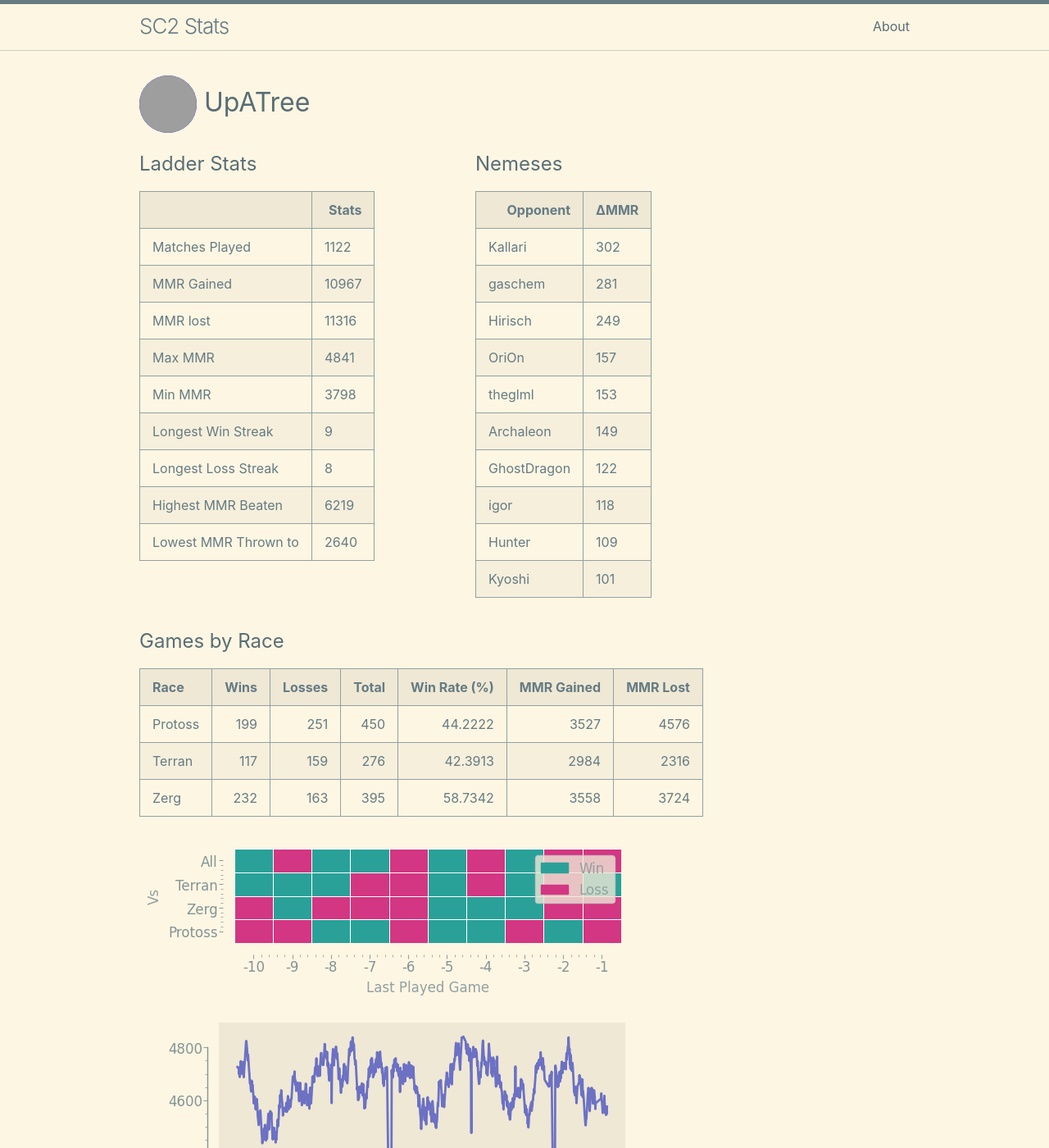
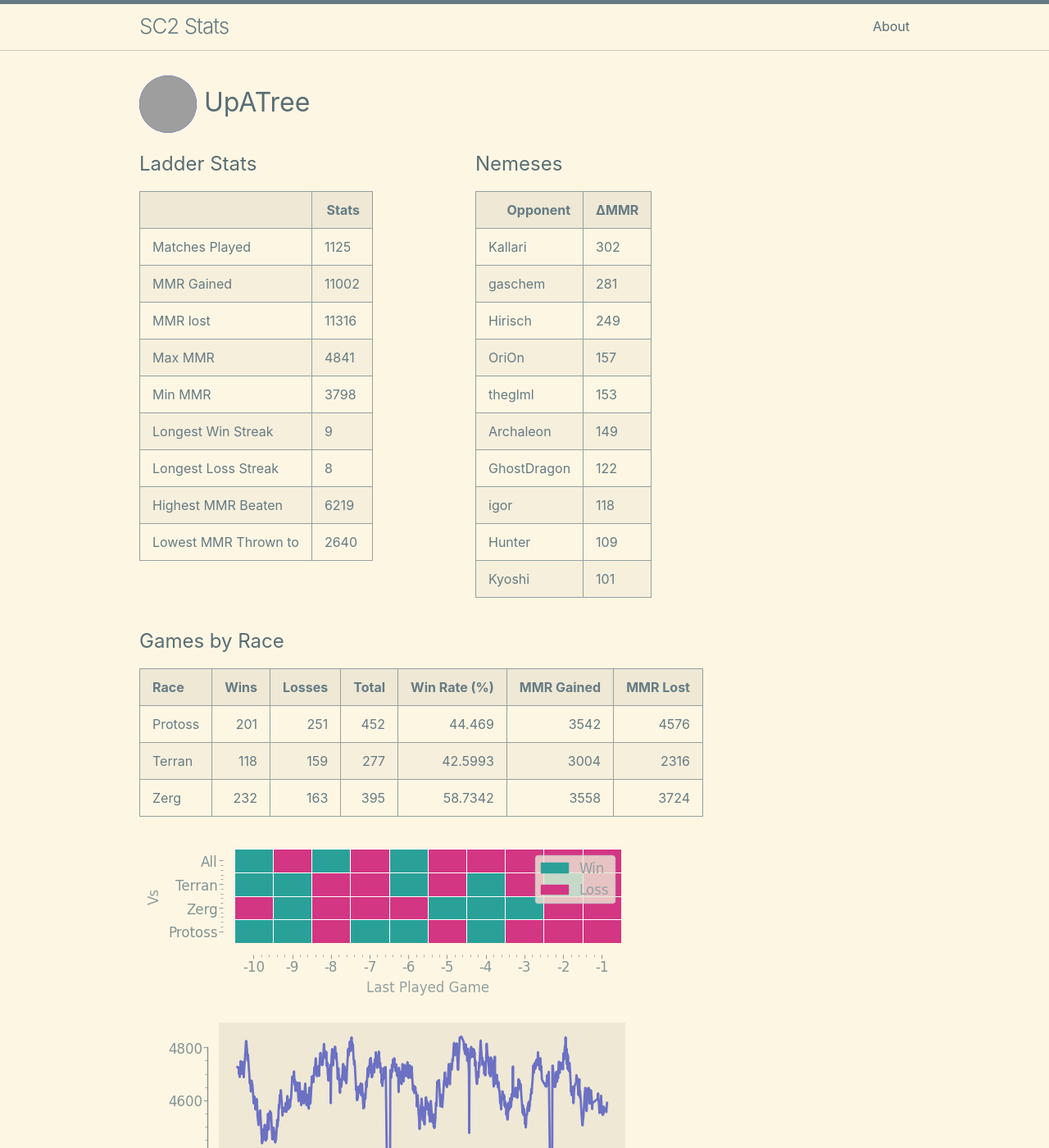
Before and after one commit to kylermurphy/UpATree, a Jekyll site: the page built from docs/index.md, in a window 1280 px wide and 1400 px high. Shown: the whole window at 82% size. Built offline with Jekyll 4.4.1, drawn with Linux system fonts in a browser that asks for light colours; grey boxes are pictures that could not be loaded.

Commit message:
running on push

```diff
--- a/docs/index.md
+++ b/docs/index.md
@@ -18,11 +18,11 @@ layout: home
   <tbody>
     <tr>
       <td>Matches Played</td>
-      <td>1122</td>
+      <td>1125</td>
     </tr>
     <tr>
       <td>MMR Gained</td>
-      <td>10967</td>
+      <td>11002</td>
     </tr>
     <tr>
       <td>MMR lost</td>
@@ -114,8 +114,8 @@ layout: home
 
 | Race    |   Wins |   Losses |   Total |   Win Rate (%) |   MMR Gained |   MMR Lost |
 |:--------|-------:|---------:|--------:|---------------:|-------------:|-----------:|
-| Protoss |    199 |      251 |     450 |        44.2222 |         3527 |       4576 |
-| Terran  |    117 |      159 |     276 |        42.3913 |         2984 |       2316 |
+| Protoss |    201 |      251 |     452 |        44.469  |         3542 |       4576 |
+| Terran  |    118 |      159 |     277 |        42.5993 |         3004 |       2316 |
 | Zerg    |    232 |      163 |     395 |        58.7342 |         3558 |       3724 |
 
 ![Games by Race](./assets/gm_hist.png)
--- a/log.txt
+++ b/log.txt
@@ -345,3 +345,4 @@ Writing a log file 2025-03-07 23:29:42.
 Writing a log file 2025-03-07 23:48:12.
 Writing a log file 2025-03-08 16:21:31.
 Writing a log file 2025-03-08 16:48:02.
+Writing a log file 2025-03-08 17:48:16.
```
Also changed, not shown: docs/assets/MMR.png, docs/assets/daily.png, docs/assets/gm_hist.png, docs/assets/r_wrt.png, 1 other file.
